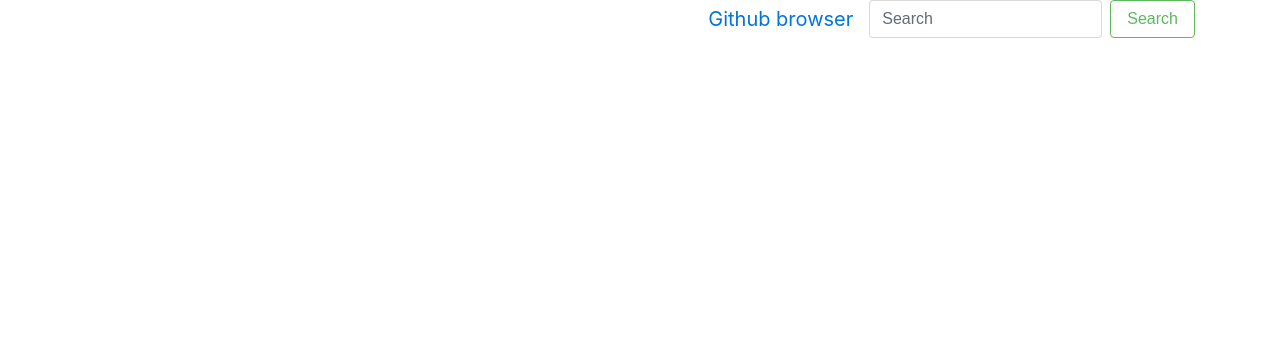
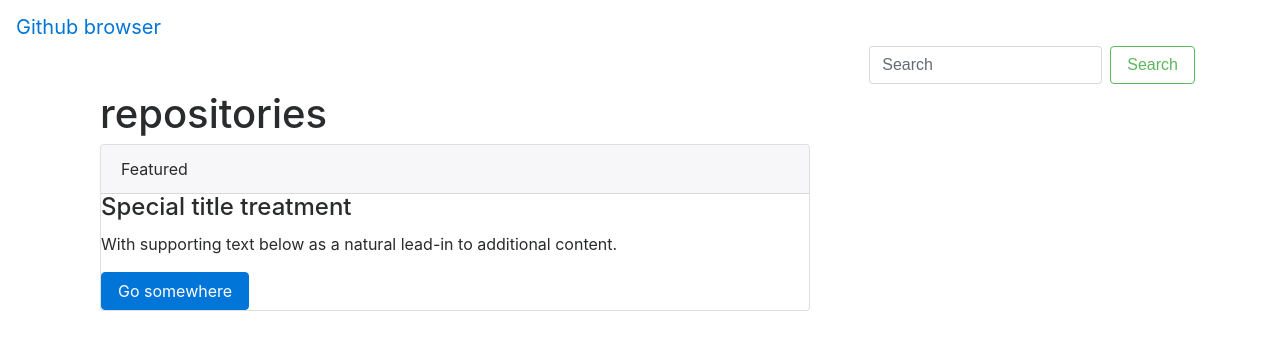
Before and after one commit to DavidNjoroge/github-browser, a website: page index.html in a window 1280 px wide. Drawn offline with Linux system fonts and the light colour scheme.

Commit message:
add the main content styling

```diff
--- a/index.html
+++ b/index.html
@@ -8,10 +8,10 @@
 </head>
 
 <body>
-  <div class="navr">
+  <div class="navbar">
+    <a class="navbar-brand justify-content-start" href="#">Github browser</a>
     <div class="container">
       <nav class="nav justify-content-end">
-        <a class="navbar-brand justify-content-start" href="#">Github browser</a>
 
 
         <form class="form-inline my-2 my-lg-0 justify-content-end">
@@ -25,6 +25,19 @@
   </div>
   <div class="main">
     <div class="container">
+      <div class="col-md-8 border border-primary">
+        <h1>repositories</h1>
+        <div class="card">
+          <div class="card-header">
+            Featured
+          </div>
+          <div class="card-body">
+            <h4 class="card-title">Special title treatment</h4>
+            <p class="card-text">With supporting text below as a natural lead-in to additional content.</p>
+            <a href="#" class="btn btn-primary">Go somewhere</a>
+          </div>
+        </div>
+      </div>
 
     </div>
 
```
